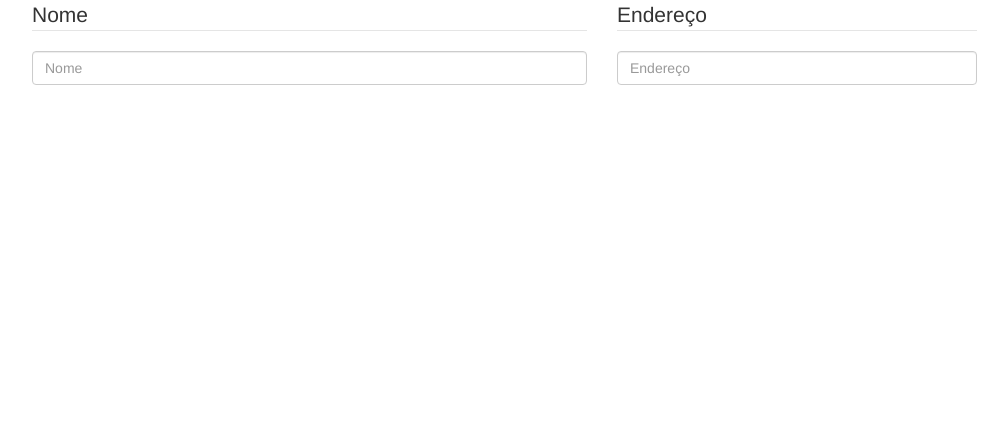
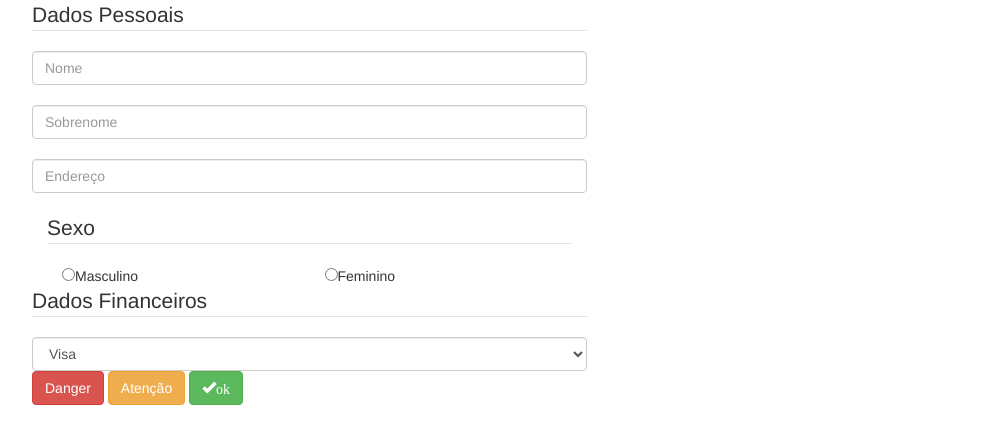
Before and after one commit to Jairamedeiros/AulasHTMLeCSS, a plain HTML site: page public_html/pag2.html in a window 1280 px wide. Shown: the whole page, without its empty margins (38-1046 px from the left). Drawn offline with nearby package versions, Linux system fonts and the light colour scheme.

Commit message:
AulasHTMLeCSS

```diff
--- a/public_html/pag2.html
+++ b/public_html/pag2.html
@@ -14,17 +14,48 @@
                 <div class="row">
                     <div class="col-md-6">
                         <fieldset>
-                            <legend>Nome</legend>
-                            <input type="text" class="form-control" placeholder="Nome"/>
+                            <legend>Dados Pessoais</legend>
+                            <input type="text" class="form-control" placeholder="Nome"/><br/>
+                            <input type="text" class="form-control" placeholder="Sobrenome"/><br/>
+                            <input type="text" class="form-control" placeholder="Endereço"/><br/>
+                            <div class="col-md-12">
+                                <fieldset>
+                                    <legend>Sexo</legend>
+                                     <div class="col-md-6">
+                                        <input type="radio" name="sexo" class="form-group"/>Masculino
+                                     </div>
+                                    <div class="col-md-6">
+                                        <input type="radio" name="sexo" class="form-group"/>Feminino
+                                    </div>
+                                </fieldset>
+                            </div>
                         </fieldset>
                     </div>
+
+                </div>
+                <div>
+                     <div class="row">
+                         <div class="col-md-6">
+                             <fieldset>
+                                 <legend>Dados Financeiros</legend>
+                                 <select class="form-control">
+                                     <option>Visa</option>
+                                     <option>Master</option>
+                                     <option>Elo</option>
+                                 </select>
+                             </fieldset>
+                         </div>
+                     </div>
+                    <div class="row">
                         <div class="col-md-4">
-                        <fieldset>
-                            <legend>Endereço</legend>
-                            <input type="text" class="form-control" placeholder="Endereço"/>
-                        </fieldset>
+                            <button class="btn btn-danger">Danger</button>
+                            <button class="btn btn-warning">Atenção</button>
+
+                            <button class="btn btn-success">
+                                <span class="glyphicon glyphicon-ok">ok</span>
+                            </button>
+                        </div>
                     </div>
-                </div>
             </form>
         </div>
     </body>
```
